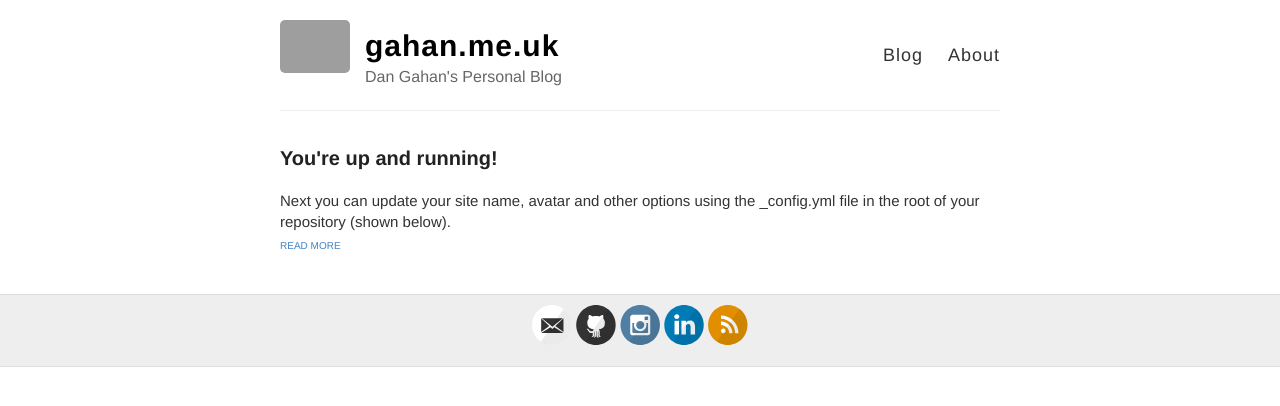
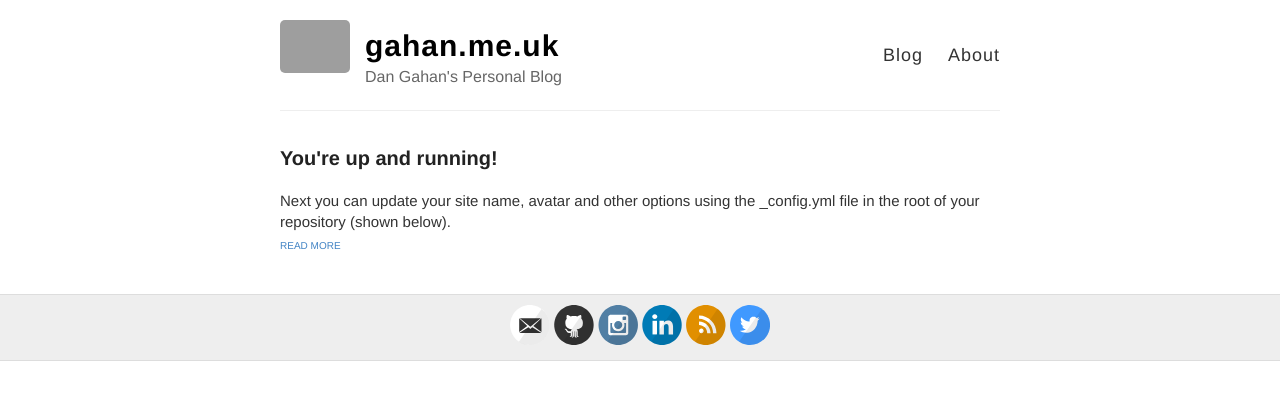
Before and after one commit to DanGahan/DanGahan.github.io, a Jekyll site: the page built from index.html, in a window 1280 px wide. Shown: the top 406 px of the page. Built offline with Jekyll 4.4.1, drawn with Linux system fonts in a browser that asks for light colours; grey boxes are pictures that could not be loaded.

Commit message:
css update

```diff
--- a/_includes/svg-icons.html
+++ b/_includes/svg-icons.html
@@ -7,7 +7,7 @@
 {% if site.footer-links.linkedin %}<a href="https://www.linkedin.com/in/{{ site.footer-links.linkedin }}"><i class="svg-icon linkedin"></i></a>{% endif %}
 {% if site.footer-links.pinterest %}<a href="https://www.pinterest.com/{{ site.footer-links.pinterest }}"><i class="svg-icon pinterest"></i></a>{% endif %}
 {% if site.footer-links.rss %}<a href="{{ site.baseurl }}/feed.xml"><i class="svg-icon rss"></i></a>{% endif %}
-{% if site.footer-links.twitter %}<a href="https://www.twitter.com/{{ site.footer-links.twitter }}"><i class="fa fa-twitter" style="font-size:30px;"></i></a>{% endif %}
+{% if site.footer-links.twitter %}<a href="https://www.twitter.com/{{ site.footer-links.twitter }}"><i class="svg-icon twitter"></i></a>{% endif %}
 {% if site.footer-links.stackoverflow %}<a href="http://stackoverflow.com/{{ site.footer-links.stackoverflow }}"><i class="svg-icon stackoverflow"></i></a>{% endif %}
 {% if site.footer-links.youtube %}<a href="https://youtube.com/{{ site.footer-links.youtube }}"><i class="svg-icon youtube"></i></a>{% endif %}
 {% if site.footer-links.googleplus %}<a href="https://plus.google.com/{{ site.footer-links.googleplus }}"><i class="svg-icon googleplus"></i></a>{% endif %}
```
